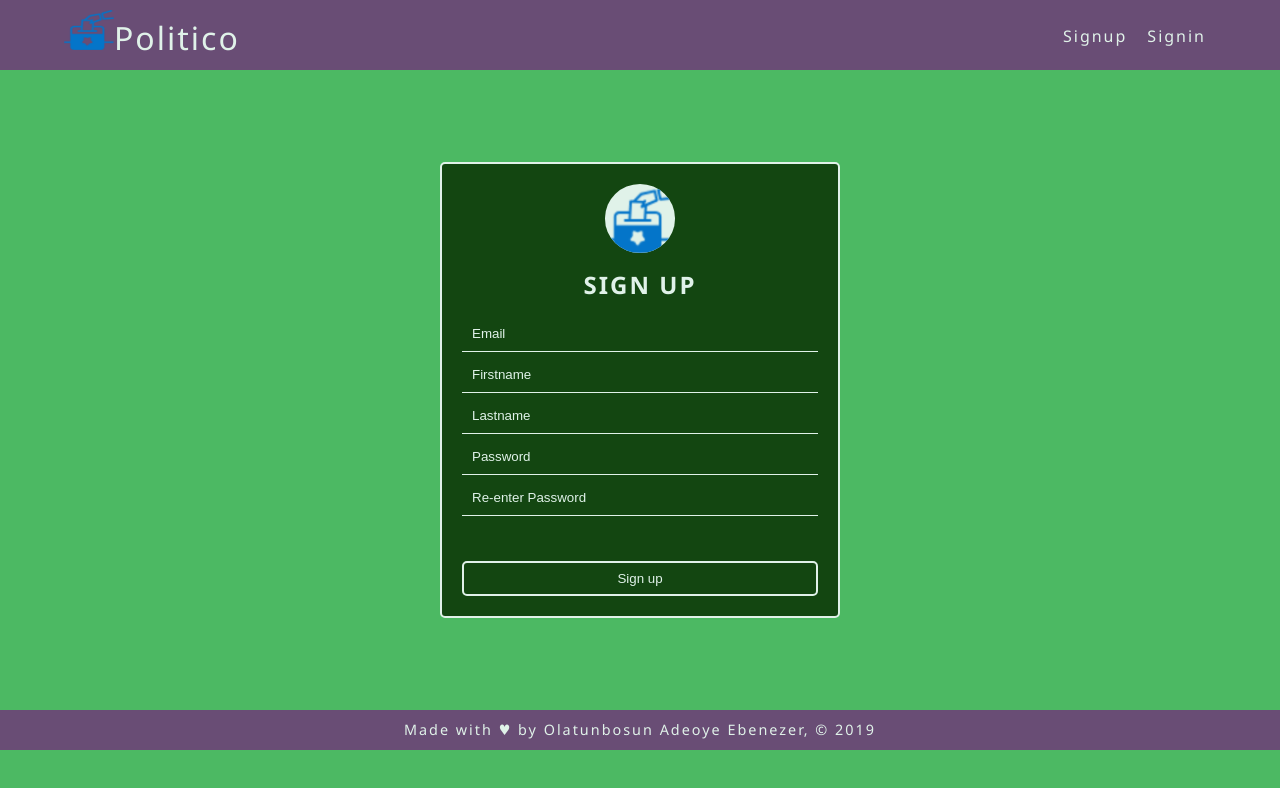
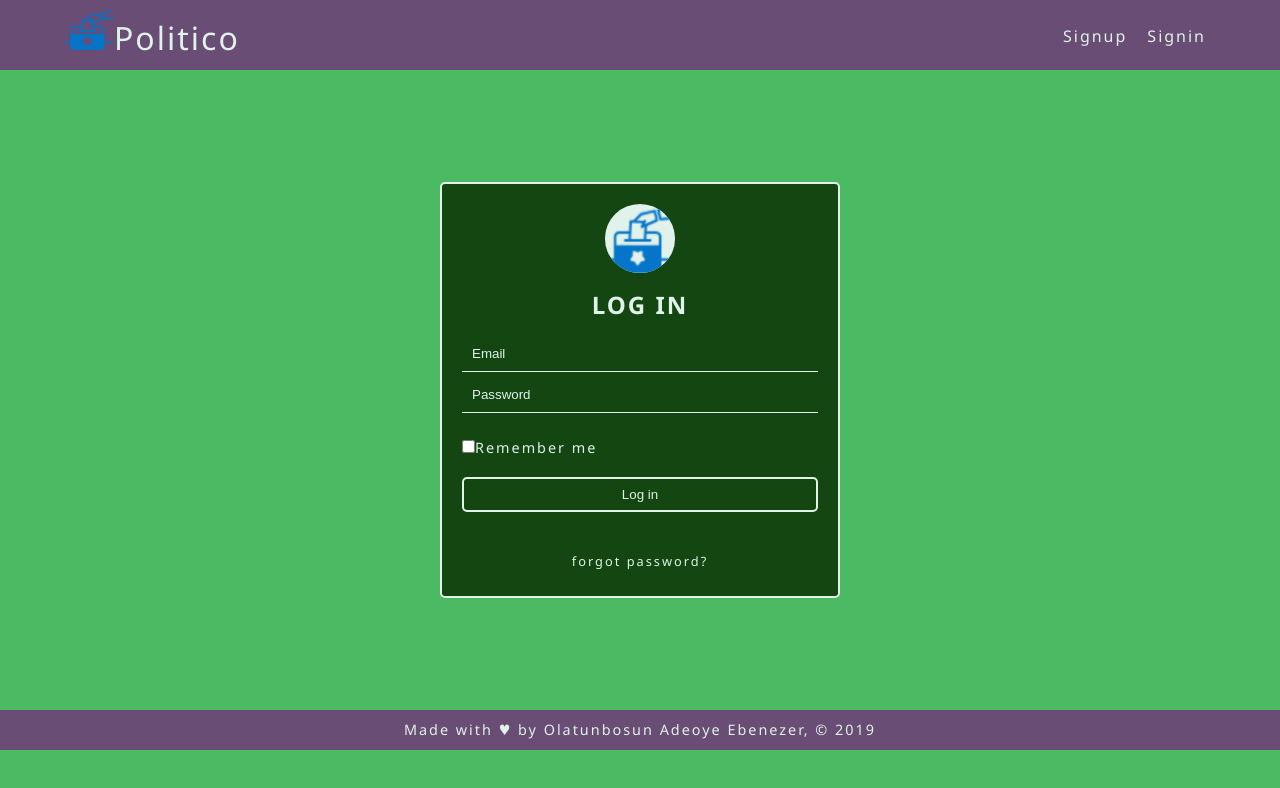
Before and after one commit to adex001/politico-react, a React app: page /login in a window 1280 px wide. Shown: the top 788 px of the page. Built offline with nearby package versions, Linux system fonts and the light colour scheme.

Commit message:
added login templates

```diff
--- a/src/components/App/Routes.jsx
+++ b/src/components/App/Routes.jsx
@@ -2,13 +2,14 @@ import React from 'react';
 import { BrowserRouter as Router, Switch, Route } from 'react-router-dom';
 import Homepage from '@containers/Homepage';
 import Signup from '@containers/auth/Signup';
+import Login from '@containers/auth/Login';
 
 const Routes = () => (
   <Router>
     <Switch>
       <Route exact path="/" component={Homepage} />
       <Route exact path="/signup" component={Signup} />
-      <Route exact path="/login" component={Signup} />
+      <Route exact path="/login" component={Login} />
     </Switch>
   </Router>
 );
--- a/src/components/commons/SignModal.jsx
+++ b/src/components/commons/SignModal.jsx
@@ -1,29 +1,27 @@
 import React, { Component } from 'react';
 import images from '@images';
+
 const { logo } = images;
 
 export default class SignModal extends Component {
   constructor(props) {
     super(props);
-    this.state = {
-      signup: true,
-    }
+    this.state = {}
   }
   render() {
-    const {signup} = this.state;
     return (
       <main>
         <div className="container">
           <div className="form signup">
             <img src={logo} alt="Politico Logo" />
-            <h2>{signup ? 'SIGN UP' : 'SIGN IN' }</h2>
+            <h2>SIGN UP</h2>
             <form method="POST" id="signupform" action="./dashboard.html">
-              <input type="email" className="form-field" id="email" placeholder="Email" value = "" required />
-              <input type="text" className="form-field" id="firstname" placeholder="Firstname" value = "" required />
-              <input type="text" className="form-field" id="lastname" placeholder="Lastname" value = "" required />
-              <input type="password" className="form-field" placeholder="Password" id="p1" value = "" required />
-              <input type="password" className="form-field" placeholder="Re-enter Password" id="p2" value = "" required />
-              <span className="remember-me"></span>
+              <input type="email" className="form-field" id="email" placeholder="Email" required />
+              <input type="text" className="form-field" id="firstname" placeholder="Firstname" required />
+              <input type="text" className="form-field" id="lastname" placeholder="Lastname" required />
+              <input type="password" className="form-field" placeholder="Password" id="p1" required />
+              <input type="password" className="form-field" placeholder="Re-enter Password" id="p2" required />
+              <span className="remember-me" />
               <input type="submit" value="Sign up" className="form-submit-button" id="signup-button" />
             </form>
           </div>
--- /dev/null
+++ b/src/containers/auth/Login.jsx
@@ -0,0 +1,44 @@
+import React, { Component, Fragment } from 'react';
+import Header from '@components/commons/Header';
+import Footer from '@components/commons/Footer';
+import images from '@images';
+
+const { logo } = images;
+
+class Login extends Component {
+  constructor(){
+    super();
+    this.state = {
+
+    }
+  }
+  render() {
+    return (
+      <Fragment>
+        <Header />
+        <main>
+          <div className="container">
+            <div className="form signup">
+              <img src={logo} alt="Politico Logo" />
+              <h2>LOG IN</h2>
+              <form action="#">
+                <input type="email" className="form-field" placeholder="Email" id="email" required />
+                <input type="password" className="form-field" placeholder="Password" id="password" required />
+                <span className="remember-me">
+                  <input type="checkbox" value="Remember" />
+                  Remember me
+                </span>
+                <input type="submit" value="Log in" className="form-submit-button" id="login-button" />
+                <span className="remember-me" />
+                <a href="./password-reset.html" className="forgot-password">forgot password?</a>
+              </form>
+            </div>
+          </div>
+        </main>
+        <Footer />
+      </Fragment>
+    )
+  }
+}
+
+export default Login;
--- a/src/containers/auth/Signup.jsx
+++ b/src/containers/auth/Signup.jsx
@@ -2,10 +2,12 @@ import React, { Component, Fragment } from 'react';
 import Header from '@components/commons/Header';
 import Footer from '@components/commons/Footer';
 import SignModal from '@components/commons/SignModal';
-import images from '@images';
-const { home } = images;
 
-export default class Signup extends Component {
+class Signup extends Component {
+  constructor() {
+    super();
+    this.state={}
+  }
   render() {
     return (
       <Fragment>
@@ -16,3 +18,5 @@ export default class Signup extends Component {
     )
   }
 }
+
+export default Signup;
```
Also changed, not shown: src/components/App/App.jsx (deleted, +0 -14 lines), 1 other file (tests, documents, lock files or other folders).
